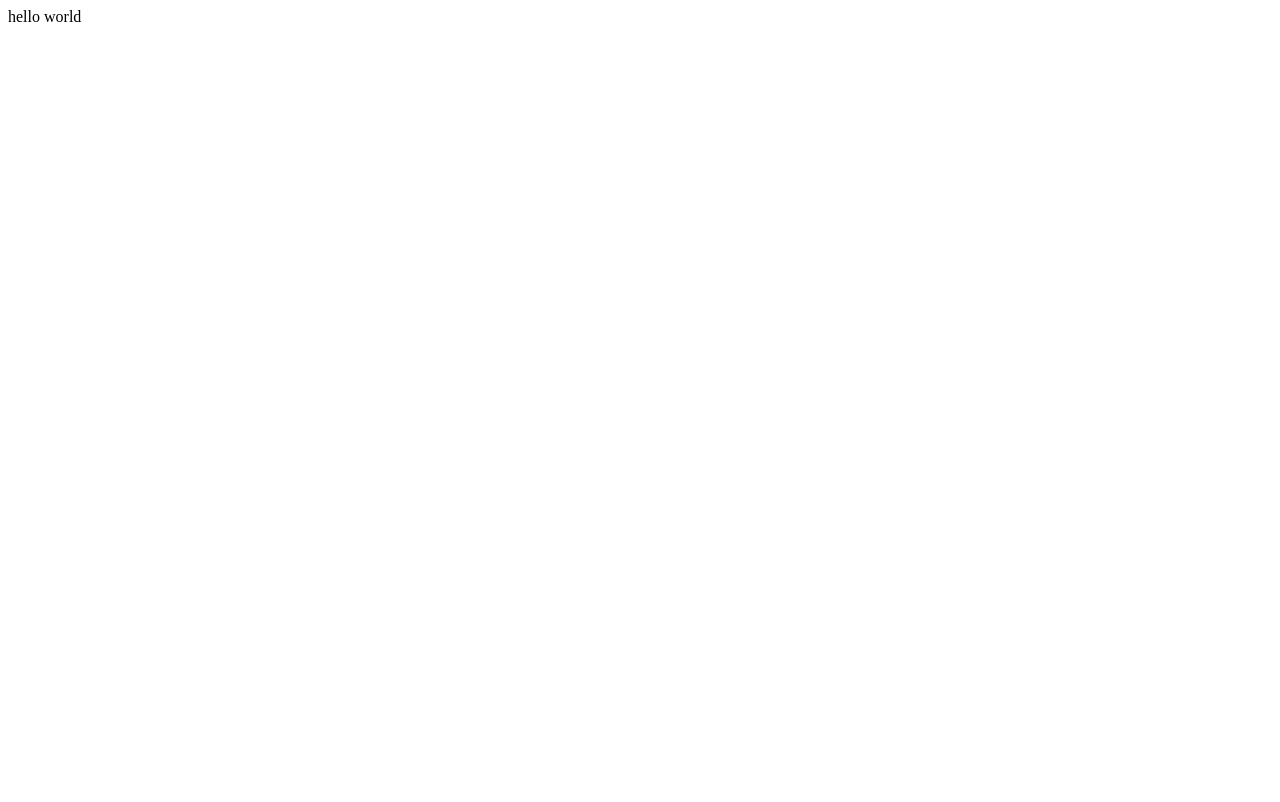
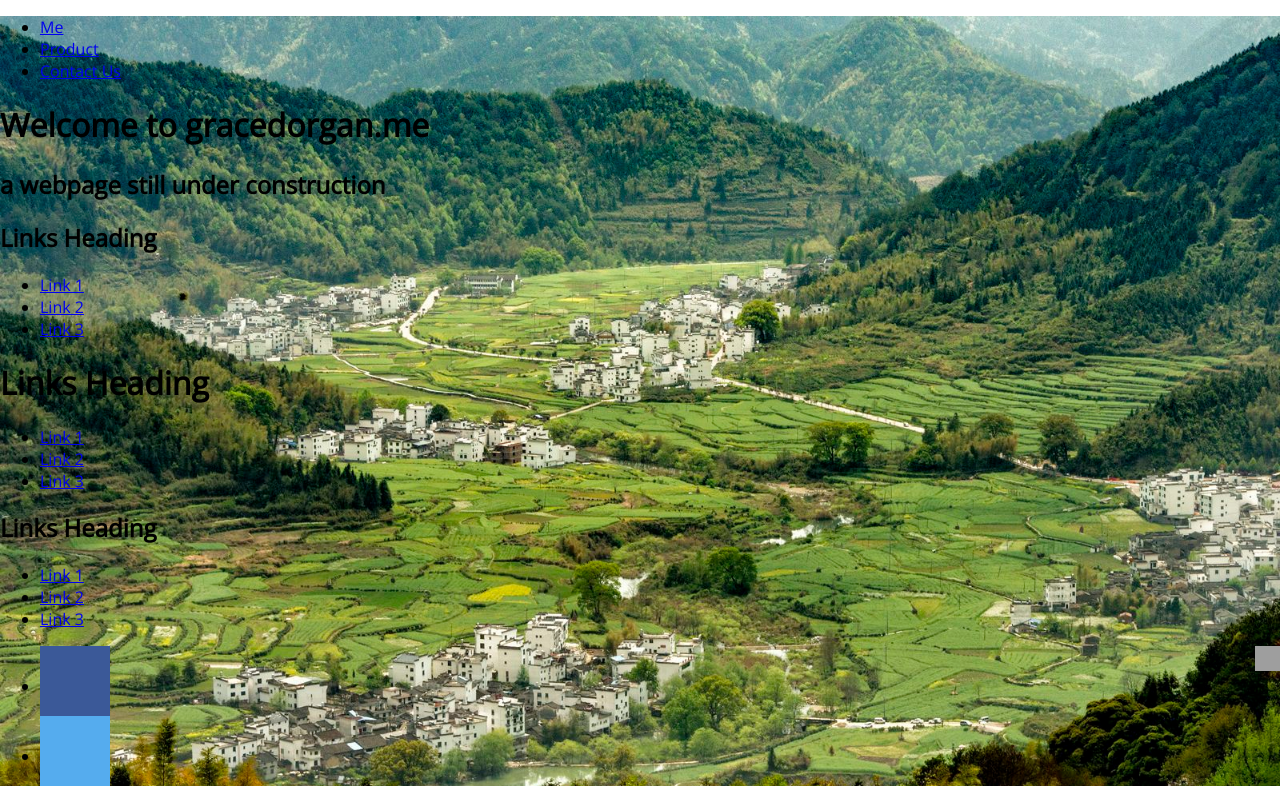
Before and after one commit to gracedorgan/gracedorgan.me, a plain HTML site: page index.html in a window 1280 px wide. Drawn offline with nearby package versions, Linux system fonts and the light colour scheme; grey boxes are pictures that could not be loaded.

Commit message:
background image first test

```diff
--- a/index.html
+++ b/index.html
@@ -1,10 +1,54 @@
 <!DOCTYPE html>
 <html>
 <head>
+  <link rel="stylesheet" href="style.css">
+  <link rel="stylesheet" href="https://use.fontawesome.com/releases/v5.2.0/css/all.css" integrity="sha384-hWVjflwFxL6sNzntih27bfxkr27PmbbK/iSvJ+a4+0owXq79v+lsFkW54bOGbiDQ" crossorigin="anonymous">
+  <link href="https://fonts.googleapis.com/css?family=Open+Sans" rel="stylesheet">
   <title>gracedorgan.me</title>
 </head>
 
 <body>
-    hello world
+  <div class = "bg">
+    <nav>
+      <ul>
+        <li><a href="#">Me</a></li>
+        <li><a href="#">Product</a></li>
+        <li><a href="#">Contact Us</a></li>
+      </nav>
+      <header>
+        <h1>Welcome to gracedorgan.me</h1>
+        <h2>a webpage still under construction</h2>
+      </header>
+      <section>
+        <h1>Links Heading</h1>
+        <ul>
+          <li><a href="#">Link 1</a></li>
+          <li><a href="#">Link 2</a></li>
+          <li><a href="#">Link 3</a></li>
+        </ul>
+        </section
+        <section>
+          <h1>Links Heading</h1>
+          <ul>
+            <li><a href="#">Link 1</a></li>
+            <li><a href="#">Link 2</a></li>
+            <li><a href="#">Link 3</a></li>
+          </ul>
+        </section>
+        <section>
+          <h1>Links Heading</h1>
+          <ul>
+            <li><a href="#">Link 1</a></li>
+            <li><a href="#">Link 2</a></li>
+            <li><a href="#">Link 3</a></li>
+          </ul>
+        </section>
+        <footer>
+          <img style="float:right" src="https://www.google.com/url?sa=i&source=images&cd=&cad=rja&uact=8&ved=2ahUKEwic3_mcze_cAhWpVt8KHceQDUYQjRx6BAgBEAU&url=https%3A%2F%2Ficons8.com%2Ficon%2F434%2Ffacebook&psig=AOvVaw2KLfvSefkqXIM8jYDYkWgy&ust=1534441241501843" height="25" width="25">
+          <ul>
+            <li><a href="#" class="fa fa-facebook"></a></li>
+            <li><a href="#" class="fa fa-twitter"></a></li>
+          </ul>
+</div>
       </body>
       </html>
--- /dev/null
+++ b/style.css
@@ -0,0 +1,31 @@
+/*all fontawesome icons*/
+.fa {
+  padding: 20px;
+  font-size: 30px;
+  width: 30px;
+  text-align: center;
+  text-decoration: none;
+}
+/*add hover effect hell ya*/
+.fa:hover {
+  opacity: 0.7;
+}
+/*set specific color for each company*/
+.fa-facebook{
+  background: #3B5998;
+  color: white;
+}
+.fa-twitter {
+  background: #55ACEE;
+  color: white;
+}
+body{
+  font-family: 'Open Sans', sans-serif;
+  margin: 0;
+  padding: 0;
+
+}
+.bg{
+background-image: url(/images/green_landscape.jpg);
+  background-size: cover;
+}
```
Also changed, not shown: images/green_landscape.jpg (added). Lines whose indentation alone changed are shown as unchanged.
